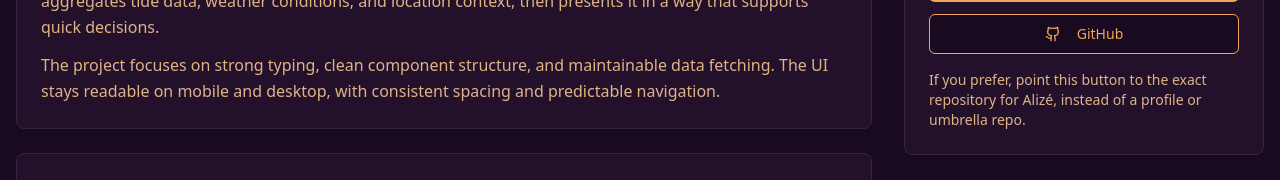
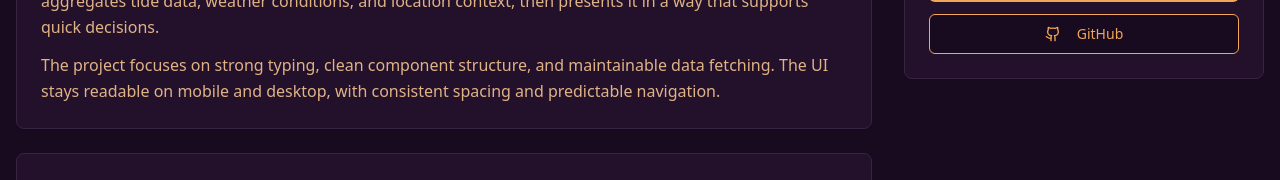
Before and after one commit to Tanosv/portfolio-new, a React (Vite) app: page /projects/alize in a window 1280 px wide. Shown: the part 376-556 px from the top of the page. Built offline with nearby package versions, Linux system fonts and the light colour scheme.

Commit message:
feat: changed some text on alize page

```diff
--- a/src/pages/project-alize.tsx
+++ b/src/pages/project-alize.tsx
@@ -114,9 +114,6 @@ export default function ProjectAlize() {
                   </Button>
                 </div>
 
-                <p className="mt-4 text-sm text-muted-foreground">
-                  If you prefer, point this button to the exact repository for Alizé, instead of a profile or umbrella repo.
-                </p>
               </Card>
             </aside>
           </div>
```
